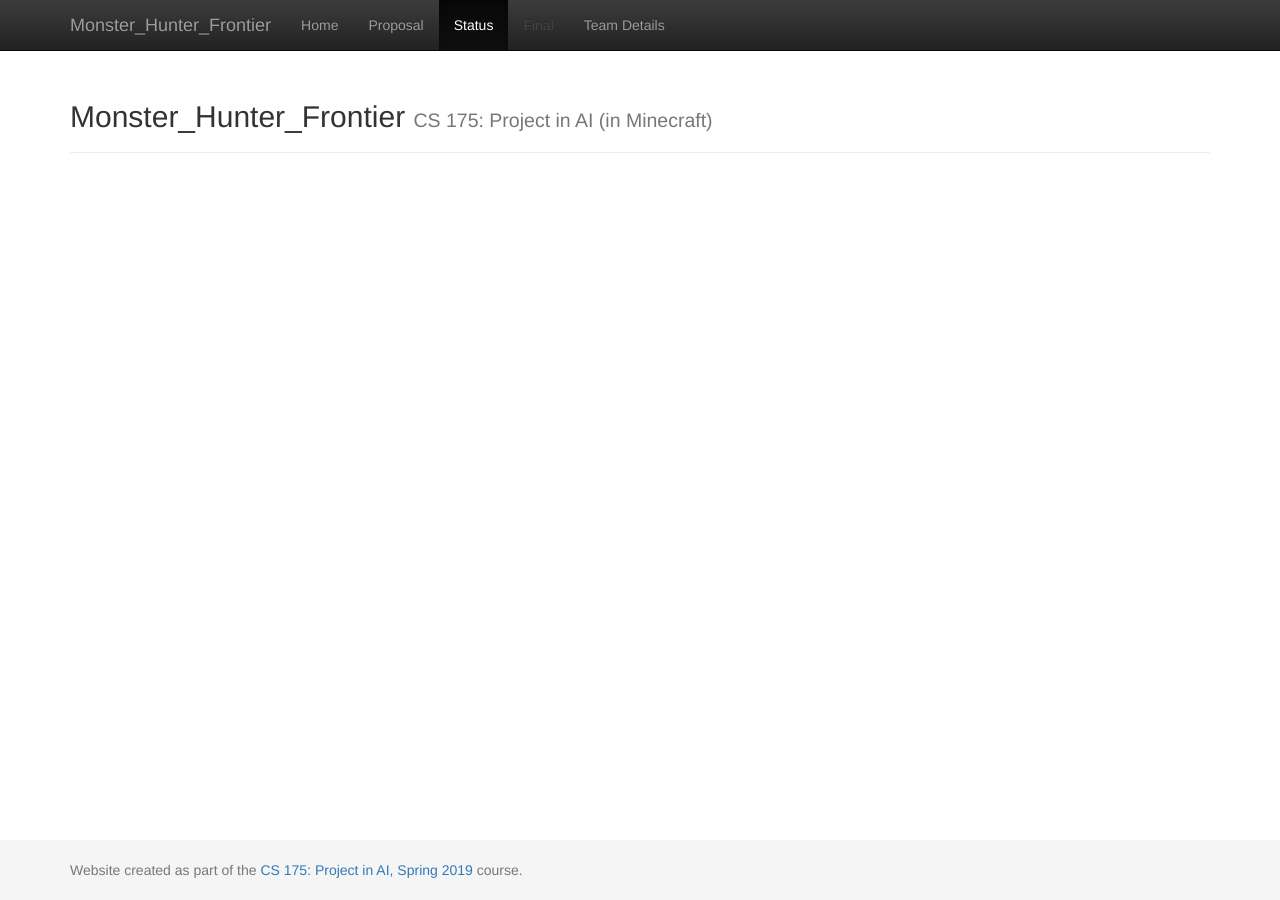
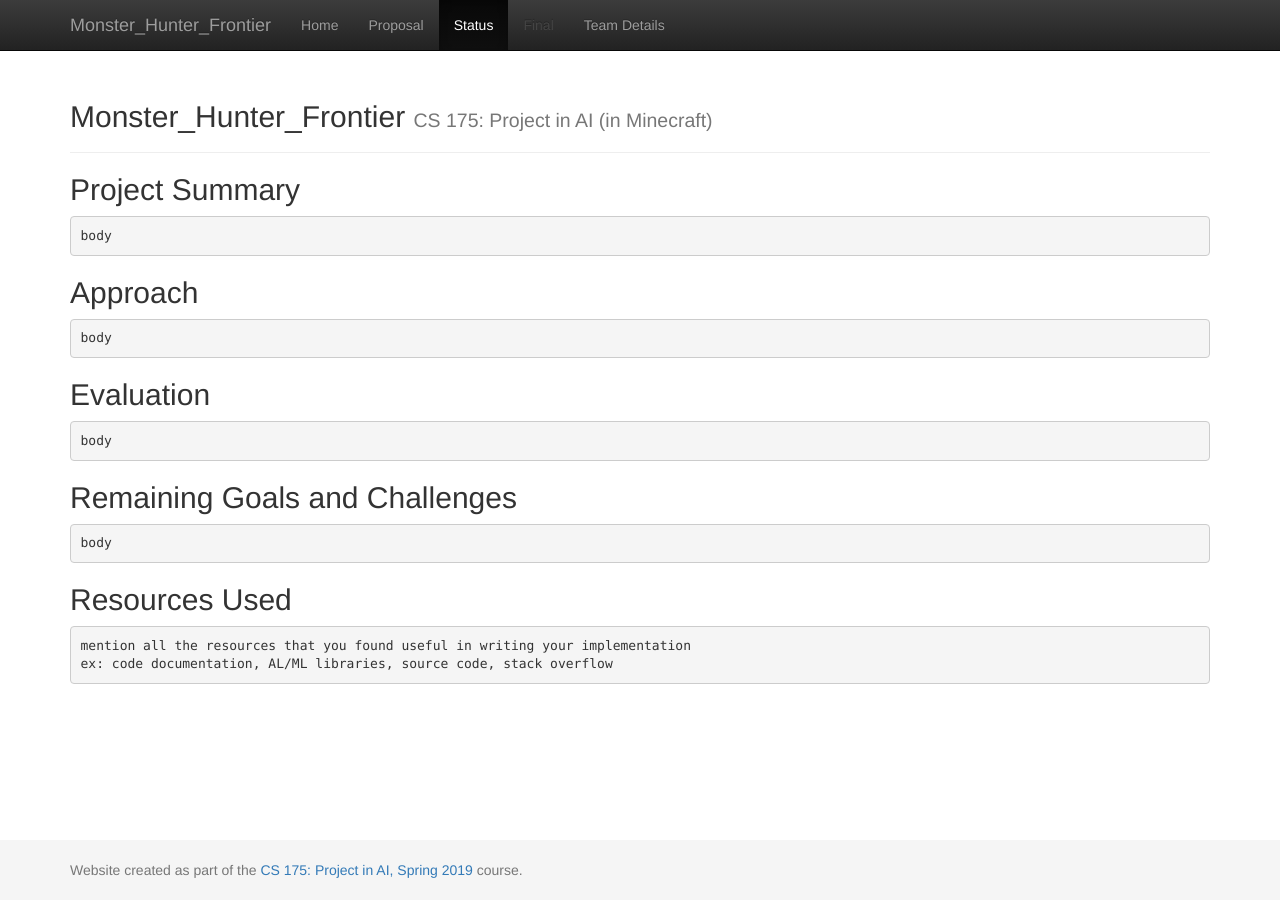
Before and after one commit to zihuazhang337/Group-25, a Jekyll site: the page built from docs/status.md, in a window 1280 px wide. Built offline with Jekyll 4.4.1, drawn with Linux system fonts in a browser that asks for light colours.

Commit message:
Update status.md

```diff
--- a/docs/status.md
+++ b/docs/status.md
@@ -2,3 +2,22 @@
 layout: default
 title:  Status
 ---
+
+
+## Project Summary
+    body
+
+## Approach
+    body
+
+
+## Evaluation
+    body
+
+## Remaining Goals and Challenges
+    body
+
+
+## Resources Used
+    mention all the resources that you found useful in writing your implementation
+    ex: code documentation, AL/ML libraries, source code, stack overflow
```
